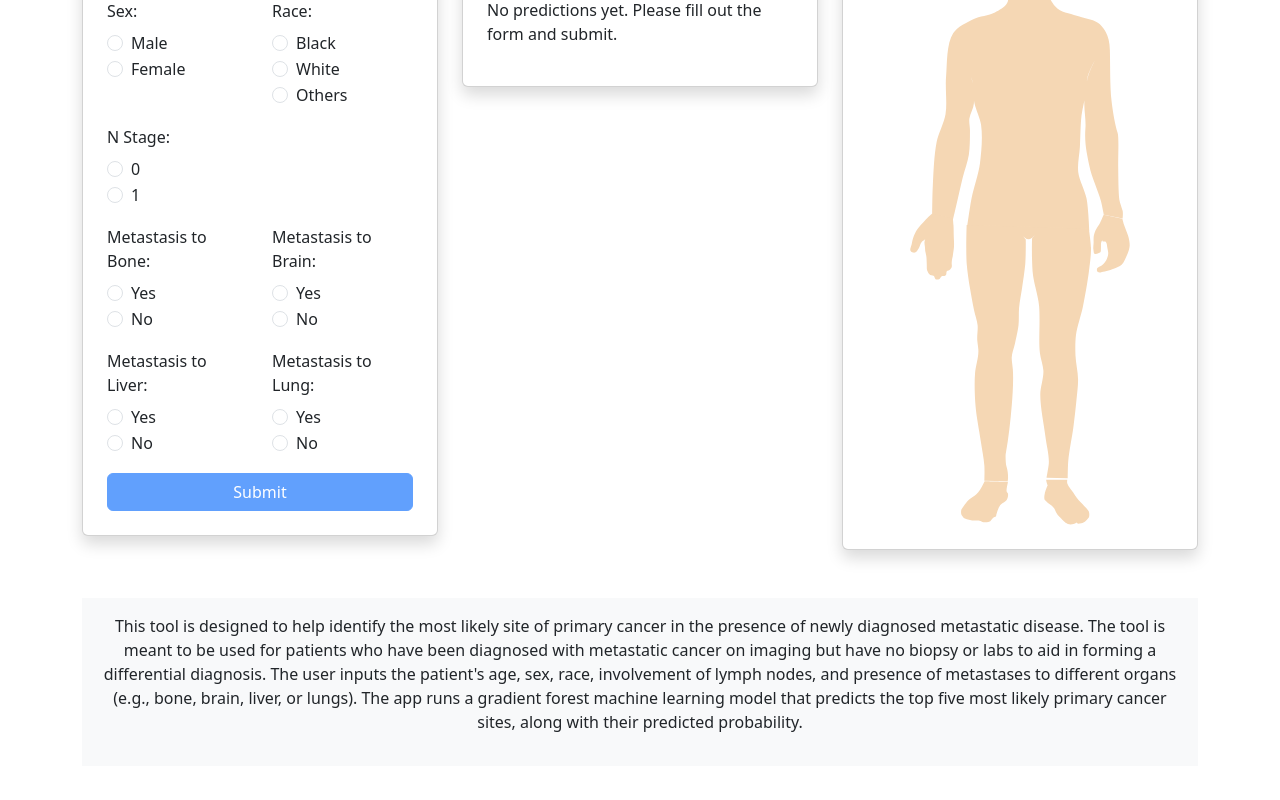
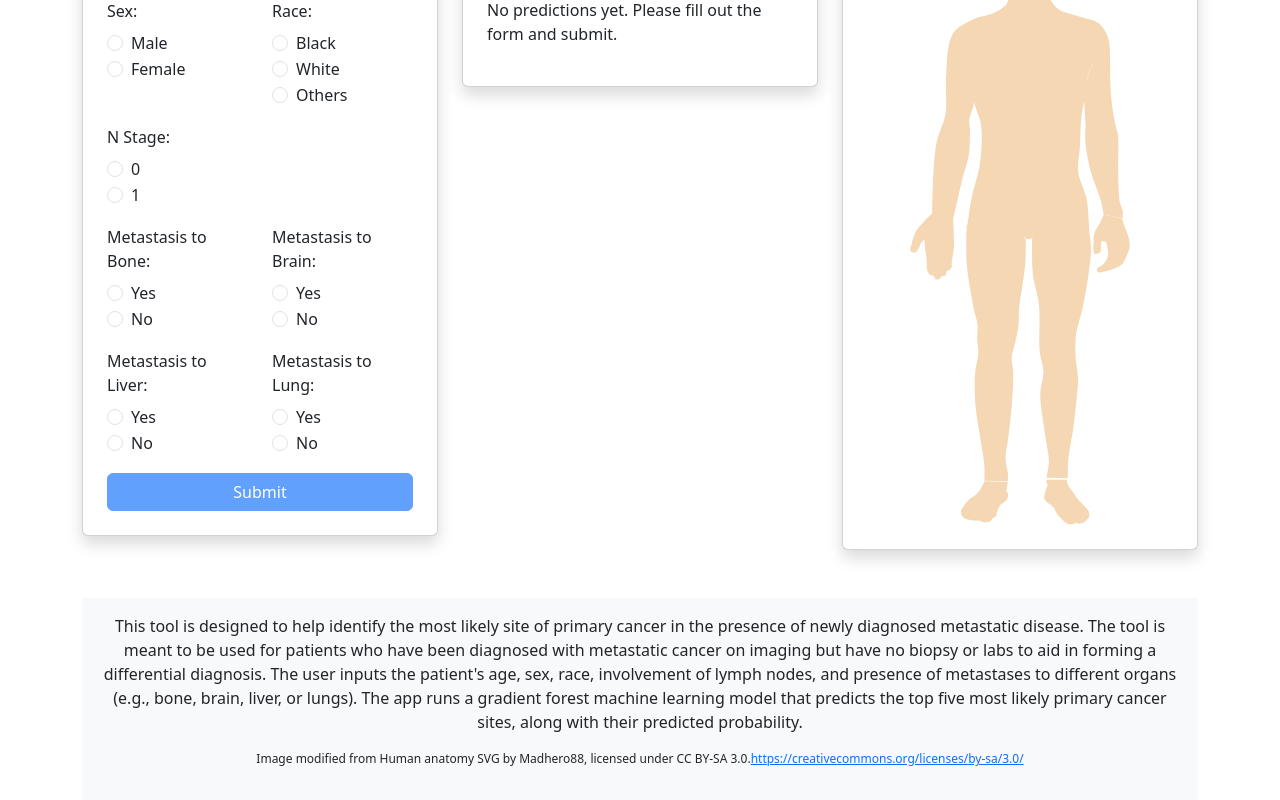
Before and after one commit to iamsaad2/Metastasis-Site-Predictor, a React (Create React App) app: page / in a window 1280 px wide. Shown: the part 222-1022 px from the top of the page. Before the commit the page ends 988 px from the top, so only its background shows below. Built offline with nearby package versions, Linux system fonts and the light colour scheme.

Commit message:
added citation for image

```diff
--- a/src/App.js
+++ b/src/App.js
@@ -415,6 +415,18 @@ function App() {
           gradient forest machine learning model that predicts the top five most
           likely primary cancer sites, along with their predicted probability.
         </p>
+
+        <p style={{ fontSize: "12px" }}>
+          Image modified from Human anatomy SVG by Madhero88, licensed under CC
+          BY-SA 3.0.
+          <a
+            href="https://creativecommons.org/licenses/by-sa/3.0/"
+            target="_blank"
+            rel="noopener noreferrer"
+          >
+            https://creativecommons.org/licenses/by-sa/3.0/
+          </a>
+        </p>
       </footer>
     </div>
   );
```
